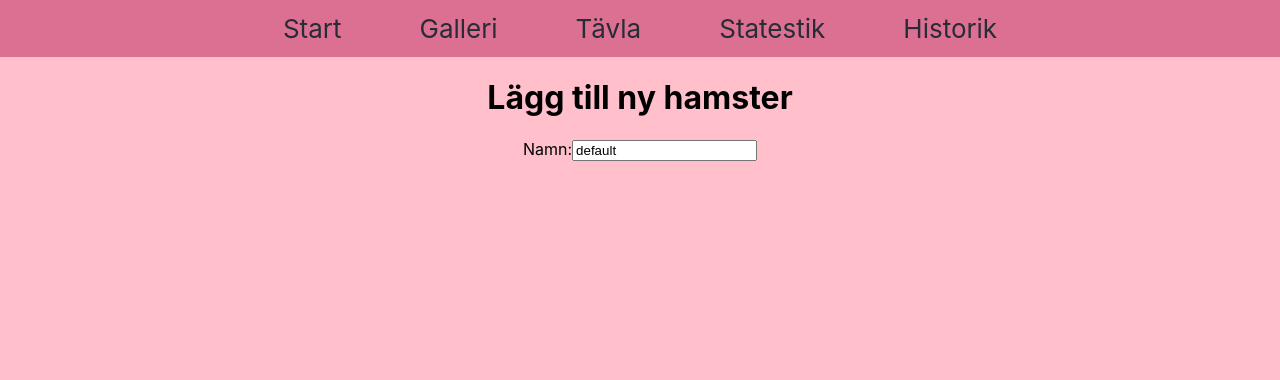
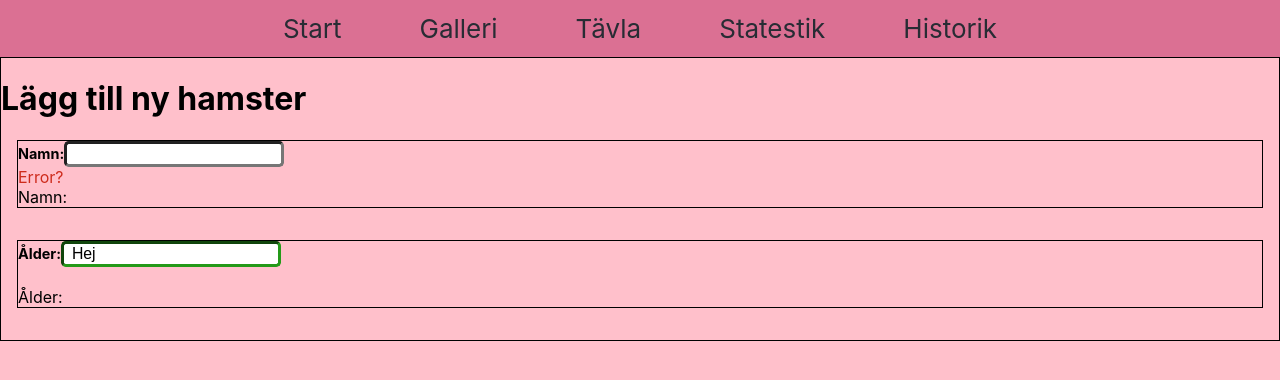
Before and after one commit to SofiaMEweiss/Hamsterwars---fullstack-project, a React (Create React App) app: page /history in a window 1280 px wide. Shown: the top 380 px of the page. Built offline with nearby package versions, Linux system fonts and the light colour scheme.

Commit message:
Started to add validation on form

```diff
--- /dev/null
+++ b/src/components/history/History.css
@@ -0,0 +1,49 @@
+:root {
+	--error-color: #CE2B1C;
+	--valid-color: #249919;
+}
+
+.form {
+	/* padding: 1em; */
+	border: 1px solid black;
+	text-align: left;
+}
+
+section {
+	margin: 1em;
+	border: 1px solid black
+}
+
+.form > section {
+	margin-top: 1em;
+	margin-bottom: 2em;
+}
+
+.form > section > * {
+	display:block;
+}
+
+.form label {
+	font-weight: bold;
+	font-size: 0.9em;
+}
+
+.form input {
+	font-size: 1.1em;
+	border-radius: 0.3em;
+	border-width: 3px;
+	padding-left: 0.5em;
+}
+
+.form .message-hidden {
+	position: absolute;
+	color: var(--error-color);
+}
+
+.form .error {
+	border-color: var(--error-color);
+}
+
+.form .valid {
+	border-color: var(--valid-color);
+}
--- a/src/components/history/History.tsx
+++ b/src/components/history/History.tsx
@@ -1,20 +1,62 @@
 import { useState } from 'react'
+import './History.css';
 
 const History = () => {
-    const [inputText, setInputText] = useState ('default')
+
+    const [name, setName] = useState ('')
+	const [inputText2, setInputText2] = useState ('Hej')
+
+	//Ändra till name sen
+	const [controlledText, setControlledText] = useState('')
+	const [controlledText2, setControlledText2] = useState('')
+	const [nameTouched, setNameTouched] = useState(false)
+
+	let nameIsValid: boolean = (name !== '')
+	let nameClass = '';
+	if (nameTouched) {
+		nameClass = (nameIsValid ? 'valid' : 'error')
+
+	}
+
+
     return (
-    <div>
+    <div className="form">
         <h1> Lägg till ny hamster </h1>
         <section>
-            <p>
+
                 <label> Namn:
-                <input onChange={event =>{
-                    console.log('Controlled change', event.target.value);setInputText(event.target.value)
+                <input onBlur = {() => setNameTouched(true)} onChange={event =>{
+                    console.log('Controlled change', event.target.value);
+					setName(event.target.value.toUpperCase())
+					setControlledText(event.target.value)
+					//toUpperCase()
                 }}
-                value={inputText}
+                value={name}
+				className={nameClass}
                 />
                 </label>
-            </p>
+				<div className='message-hidden'>Error?</div>
+				<br/>
+				Namn: {controlledText}
+
+</section>
+<section>
+
+                <label> Ålder:
+                <input className="valid" onChange={event =>{
+                    console.log('Controlled change 2', event.target.value);
+					if( !event.target.value.endsWith('0'))
+					setInputText2(event.target.value); setControlledText2(event.target.value)
+                }}
+                value={inputText2}
+                />
+                </label>
+				<br/>
+				Ålder: {controlledText2}
+
+
+
+
         </section>
     </div>
 )}
--- a/src/index.css
+++ b/src/index.css
@@ -1,5 +1,6 @@
 body {
   margin: 0;
+  /* padding: 1em; */
   font-family: -apple-system, BlinkMacSystemFont, 'Segoe UI', 'Roboto', 'Oxygen',
     'Ubuntu', 'Cantarell', 'Fira Sans', 'Droid Sans', 'Helvetica Neue',
     sans-serif;
```
